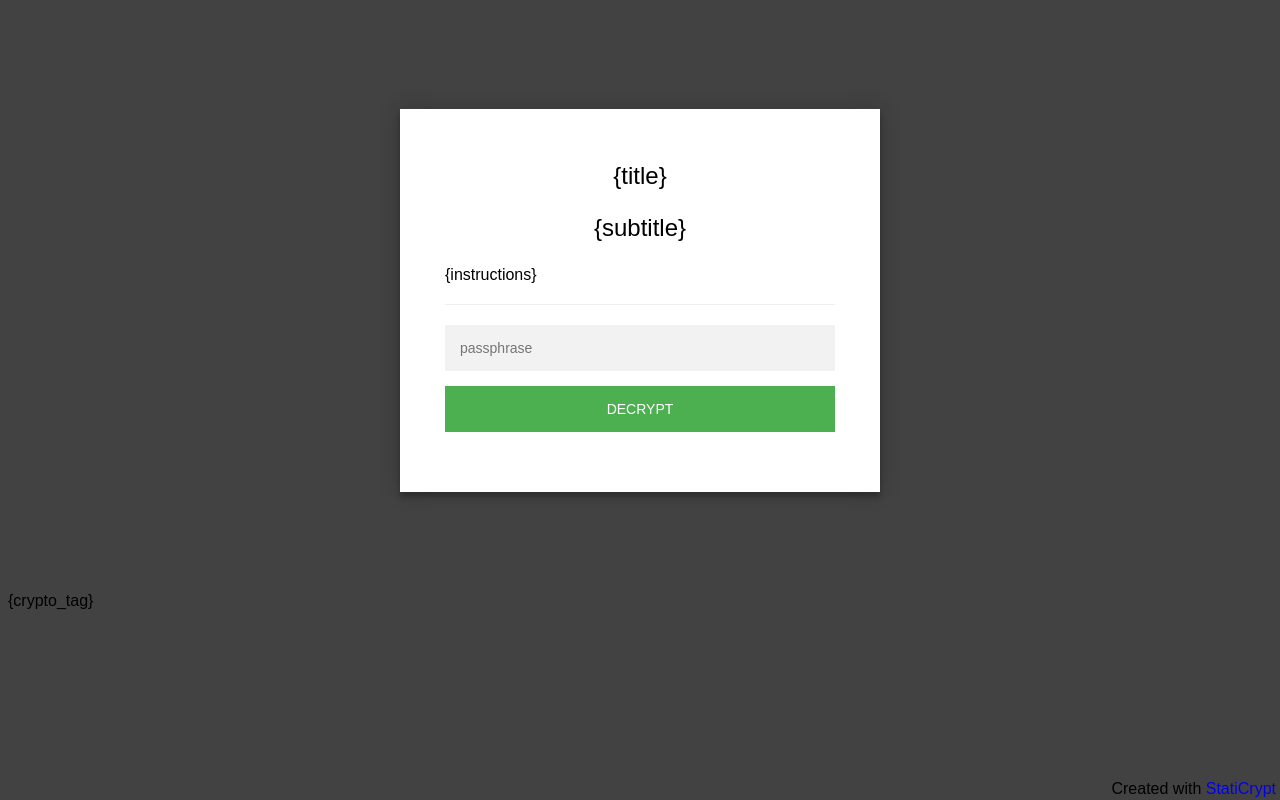
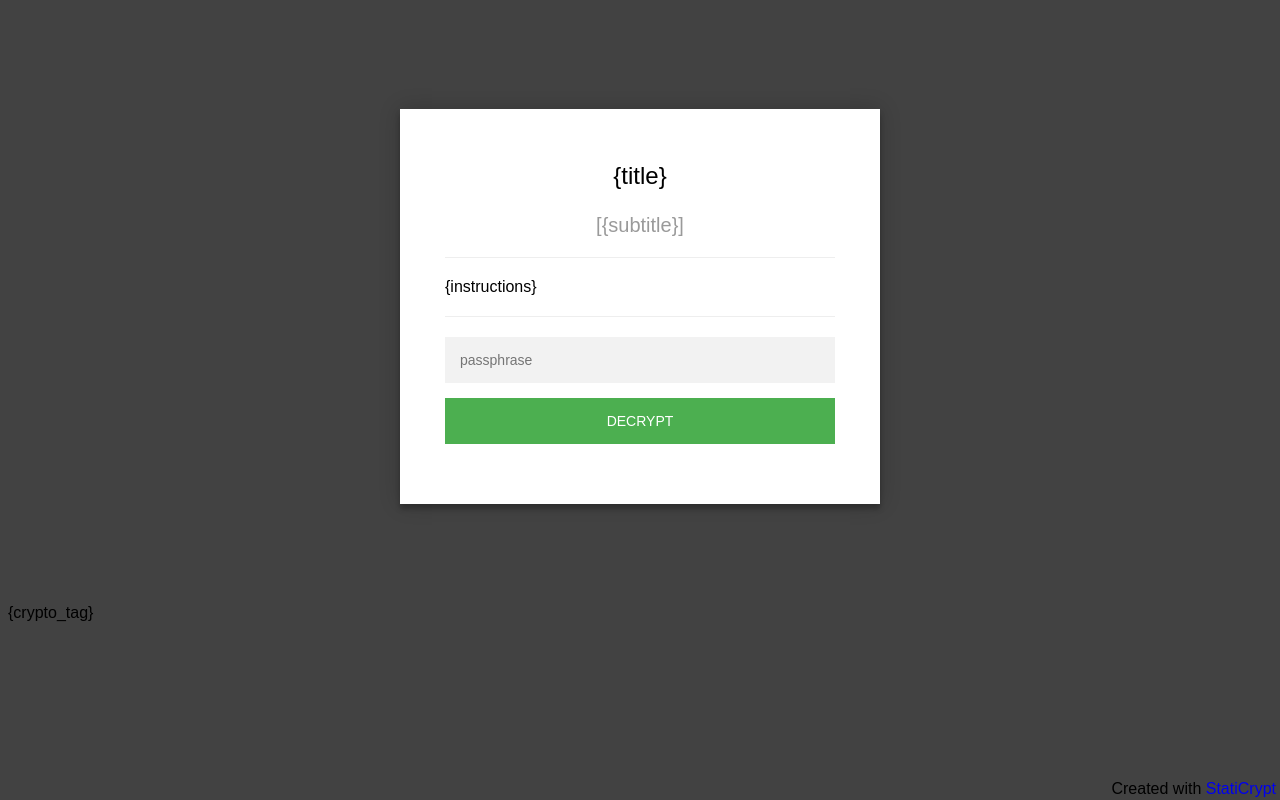
Before and after one commit to EstamelGG/jekyllencrypt.github.io, a plain HTML site: page password_template.html in a window 1280 px wide. Drawn offline with Linux system fonts and the light colour scheme.

Commit message:
Update password_template.html

```diff
--- a/password_template.html
+++ b/password_template.html
@@ -92,6 +92,13 @@
             text-align:center;
         }
 
+        .staticrypt-subtitle {
+            font-size: 1.5em;
+            text-align:center;
+            font-size:20px;
+            color:rgb(154,154,154);
+        }
+
         .staticrypt-footer {
             position: fixed;
             height: 20px;
@@ -120,7 +127,8 @@
     <div class="staticrypt-form">
         <div class="staticrypt-instructions">
             <p class="staticrypt-title">{title}</p>
-            <p class="staticrypt-title">{subtitle}</p>
+            <p class="staticrypt-subtitle">[{subtitle}]</p>
+            <hr class="staticrypt-hr">
             <p>{instructions}</p>
         </div>
 
```
